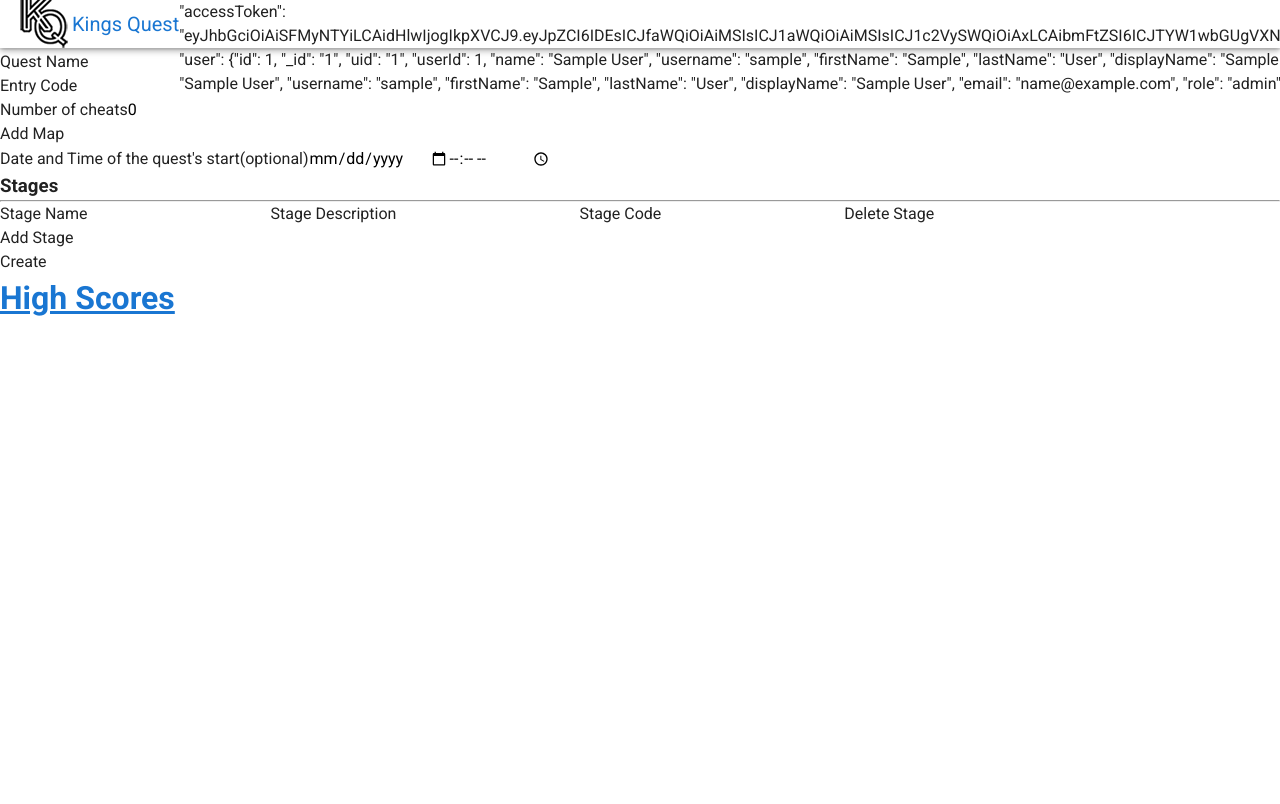
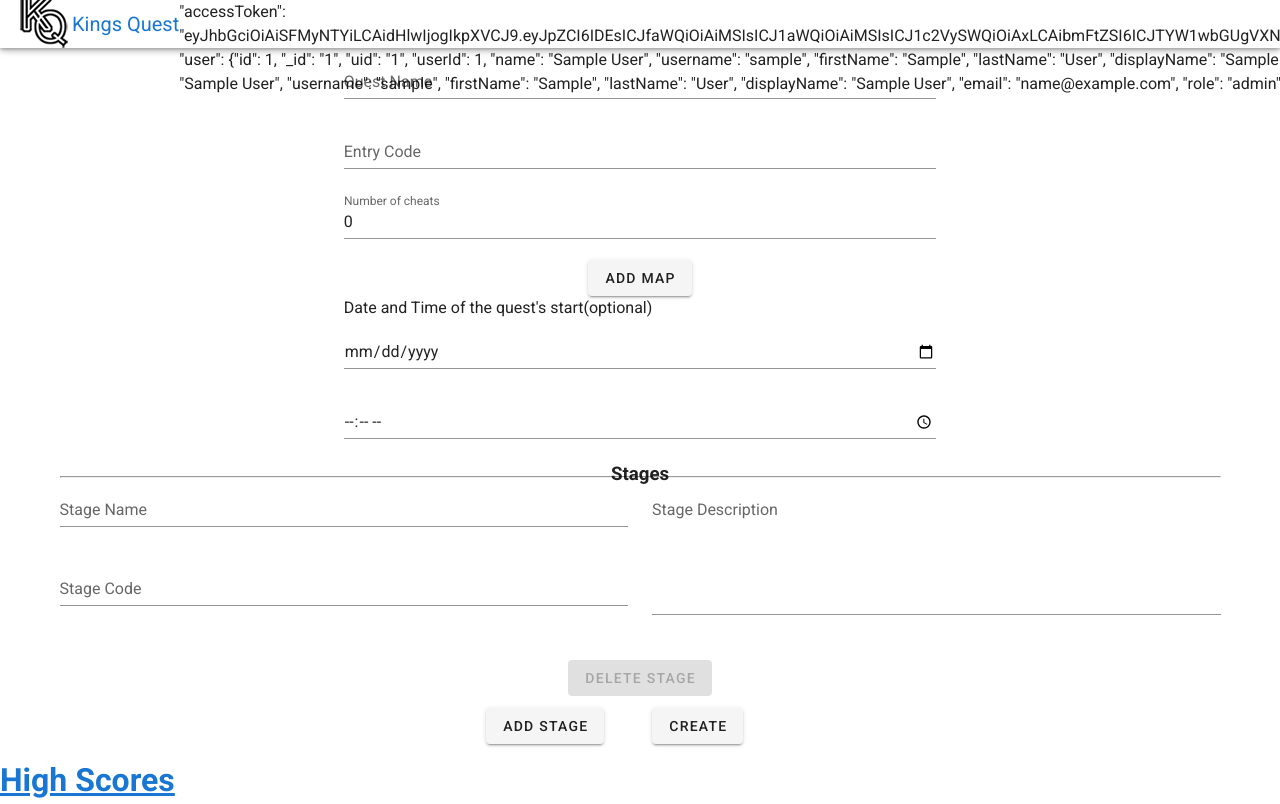
Before and after one commit to IliqNikolov/QuestVue, a Vue app in the folder quest_vue/: page /create in a window 1280 px wide. Built offline with nearby package versions, Linux system fonts and the light colour scheme; sample sign-in values are in the browser's storage; a small style sheet from the web is missing.

Commit message:
vuetifyed create adn some of the quest

```diff
--- a/quest_vue/src/components/quest/create.vue
+++ b/quest_vue/src/components/quest/create.vue
@@ -1,58 +1,78 @@
 <template>
-<form @submit.prevent="create">
-  <div>
-        <label>Quest Name</label>
-        <input v-model="questName" type="text" @blur="$v.questName.$touch()">
-        <div v-if="$v.questName.$error">Quest Name must be at least 6 characters long</div>
-    </div>
-     <div>
-        <label>Entry Code</label>
-        <input v-model="code" type="text" @blur="$v.code.$touch()">
-        <div v-if="$v.code.$error">Entry Code is required</div>
-    </div>
-    <div>
-        <label>Number of cheats</label>
-        <input v-model="cheats" type="number" @blur="$v.cheats.$touch()">
-        <div v-if="$v.cheats.$error">Number of cheats should be positive</div>
-    </div>
-    <div>
-      <button type="button" @click="toggleMap">{{buttonText}}</button>
+<v-container>
+  <v-form ref="form" >
+    <v-layout row justify-center>
+      <v-flex xs12 sm6>
+        <v-text-field v-model="questName" type="text"
+            label="Quest Name" :rules="nameRules"></v-text-field>
+        <v-text-field v-model="code" type="text"
+            label="Entry Code" :rules="codeRules"></v-text-field>
+        <v-text-field v-model="cheats" type="number"
+            label="Number of cheats" :rules="cheatRules"></v-text-field>
+        <div class="text-center">
+          <v-btn big type="button" @click="toggleMap" >{{buttonText}}</v-btn>
           <Map v-if="showMap" :mapInfo="mapInfo">
           </Map>
         </div>
         <div>
             <label>Date and Time of the quest's start(optional)</label>
-        <input v-model="date" type="date">
-        <input v-model="time" type="time">
+            <v-text-field v-model="date" type="date"/>
+            <v-text-field v-model="time" type="time"/>
         </div>
-    <div>
+      </v-flex>
+    </v-layout>
+    <v-layout row justify-center class="text-center">
+      <v-flex  xs12 sm9>
         <h3>Stages</h3>
-      <div v-for="(stage,i) in $v.stages.$each.$iter" :key="i">
+      </v-flex>
+    </v-layout>
+    <div v-for="(stage,i) in stages" :key="i">
       <hr>
-        <label>Stage Name</label>
-        <input v-model="stages[i].name" type="text" @blur="stage.name.$touch()">
-        <div v-if="stage.name.$error">Name is required</div>
-        <label>Stage Description</label>
-        <input v-model="stages[i].description" type="text" @blur="stage.description.$touch()">
-        <div v-if="stage.description.$error">Description is required</div>
-        <label>Stage Code</label>
-        <input v-model="stages[i].code" type="text" @blur="stage.code.$touch()">
-        <div v-if="stage.code.$error">Code is required</div>
-        <button :disabled="stages.length===1" type="button" @click="deleteStage(i)">Delete Stage</button>
+      <v-layout wrap row>
+        <v-layout col xs12 wrap sm6 justify-center>
+          <v-flex xs12 sm12 md12 lg12>
+            <v-text-field  v-model="stages[i].name" type="text"
+              label="Stage Name" :rules="stageRules"></v-text-field>
+          </v-flex>
+          <p></p>
+          <v-flex xs12 sm12 md12 lg12>
+            <v-text-field  v-model="stages[i].code" type="text"
+              label="Stage Code" :rules="stageCodeRules"></v-text-field>
+          </v-flex>
+        </v-layout>
+        <v-layout col xs12 sm6 justify-center>
+          <v-flex>
+            <v-textarea auto-grow v-model="stages[i].description" type="text"
+              label="Stage Description" :rules="descriptionRules"></v-textarea>
+          </v-flex>
+        </v-layout>
+      </v-layout>
+      <v-layout row>
+      <v-layout col justify-center>
+        <v-btn :disabled="stages.length===1" type="button" @click="deleteStage(i)">Delete Stage</v-btn>
+      </v-layout>
+      </v-layout>
     </div>
-    <button type="button" @click="addStage">Add Stage</button>
-    </div>
-    <button :disabled="$v.$invalid">Create</button>
-</form>
+       <v-layout row xs12 sm9 >
+      <v-layout col justify-end>
+      <v-flex xs4 sm3>
+        <v-btn type="button" @click="addStage">Add Stage</v-btn>
+      </v-flex>
+      </v-layout>
+      <v-layout col justify-start>
+      <v-flex xs4 sm3>
+        <v-btn @click="create">Create</v-btn>
+      </v-flex>
+      </v-layout>
+    </v-layout>
+  </v-form>
+</v-container>
 </template>
 <script>
 import Map from "../quest/map"
-import { validationMixin } from "vuelidate";
-import { required, minLength, minValue } from "vuelidate/lib/validators";
 import questServices from "../../services/questServices";
 export default {
     name:"Create",
-    mixins:[validationMixin],
     props:{usernameAndLogout:{}},
     data(){
         return{
@@ -72,7 +92,21 @@ export default {
             name:"",
             description:"",
             code:""
-          }]
+          }],
+          nameRules:[
+            v => !!v || "Quest Name is required",
+            v => (v && v.length >= 6) || "Quest Name can't be  less than 6 characters",
+          ],
+          codeRules:[
+            v => !!v || "Code Name is required"
+          ],
+          cheatRules:[
+            v => Number.isInteger(parseInt(v)) || "Cheats must be an integer",
+            v => v>=0 || "Cheats must be a non negative integer"
+          ],
+          stageRules:[v => !!v || "Stage Name is required"],
+          descriptionRules:[v => !!v || "Stage Description is required"],
+          stageCodeRules:[v => !!v || "Stage Code is required"],
         }
     },
     methods:{
@@ -101,24 +135,13 @@ export default {
         this.stages.splice(e,1);
       },
       create: function(){
+        if (this.$refs.form.validate()) {
         questServices.Create(this.questName,this.code,this.cheats,this.mapInfo.position.lat,
         this.mapInfo.position.lng,this.showMap,this.date,this.time,this.stages).then(()=>{
           this.$router.push("/")
         }).catch(()=>this.usernameAndLogout.logout());
-      }
+      }}
     },
-    components:{Map},
-    validations:{
-        questName: {required,minLength: minLength(6) },
-        code: {required},
-        cheats:{required,minValue: minValue(0)},
-        stages:{
-          $each:{
-            name:{required},
-            description:{required},
-            code:{required}
-          }
-        }
-    }
+    components:{Map}
 }
 </script>
--- a/quest_vue/src/components/quest/highScores.vue
+++ b/quest_vue/src/components/quest/highScores.vue
@@ -36,7 +36,6 @@ export default  {
         getData: function () {
             questServices.Score().then(res =>{
                 this.resData=res.data
-                console.log(this.resData);
         })
         }
     }
--- a/quest_vue/src/components/quest/list.vue
+++ b/quest_vue/src/components/quest/list.vue
@@ -1,7 +1,7 @@
 <template>
     <div>
         <div>
-            <button @click="toggleJoinQuest">{{joinButtonText}}</button>
+            <v-btn @click="toggleJoinQuest">{{joinButtonText}}</v-btn>
             <router-link to="/create" tag="button">Create Quest</router-link>
         </div>
         <font v-if="showQuestEntryForm" @submit.prevent="joinQuest">
--- a/quest_vue/src/components/quest/quest.vue
+++ b/quest_vue/src/components/quest/quest.vue
@@ -1,11 +1,40 @@
 <template>
-    <div>
+<div>
+    <v-container class="hidden-sm-and-down">
+      <v-layout row>
+          <v-flex sm3 col>
+            <div>
+              <list @changeQuest="changeQuest" @changeQuestToThis="changeQuestToThis" :usernameAndLogout="usernameAndLogout" ref="list"></list>
+            </div>
+          </v-flex>
+          <v-flex xs12 sm9 col>
+            <h1 v-if="Object.keys(quest).length === 0">
+                Please slect Quest
+            </h1>
+            <Info v-else :invalidQuestCode="invalidQuestCode" :quest="quest" @start="start" @end="end" @cheat="cheat" @delete="deleteQuest" @leave="leave" @enter="enter" ref="info"></Info>
+          </v-flex>
+      </v-layout>
+    </v-container>
+    <div class="hidden-md-and-up">
+      <v-btn
+              fab
+              color="cyan accent-2"
+              bottom
+              left
+              absolute
+              @click="nav=true"
+            >
+              <v-icon>mdi-plus</v-icon>
+            </v-btn>
+      <v-navigation-drawer app v-model="nav">
         <list @changeQuest="changeQuest" @changeQuestToThis="changeQuestToThis" :usernameAndLogout="usernameAndLogout" ref="list"></list>
+      </v-navigation-drawer>
         <h1 v-if="Object.keys(quest).length === 0">
             Please slect Quest
         </h1>
         <Info v-else :invalidQuestCode="invalidQuestCode" :quest="quest" @start="start" @end="end" @cheat="cheat" @delete="deleteQuest" @leave="leave" @enter="enter" ref="info"></Info>
     </div>
+</div>
 </template>
 
 <script>
@@ -19,7 +48,8 @@ export default {
   data:function(){
     return{
       quest:{},
-      invalidQuestCode:false
+      invalidQuestCode:false,
+      nav:true
     }
   },
   components:{List,Info},
--- a/quest_vue/src/components/shared/Header.vue
+++ b/quest_vue/src/components/shared/Header.vue
@@ -15,7 +15,7 @@
                     Change Password
                 </v-btn>
             </router-link>
-            <v-btn text small @click="usernameAndLogout.logout" class="hidden-sm-and-down">Logout</v-btn>
+            <v-btn text small @click="usernameAndLogout.logout">Logout</v-btn>
         </template>
         <template  v-else>
             <router-link to="/login">
--- a/quest_vue/src/components/user/login.vue
+++ b/quest_vue/src/components/user/login.vue
@@ -1,4 +1,7 @@
 <template>
+<v-container class="fill-height">
+        <v-layout row justify-center>
+            <v-flex xs12 sm6>
                 <v-form ref="form">
                         <v-text-field v-model="username" type="text"
                         label="Username" :rules="usrnameRules"></v-text-field>
@@ -7,6 +10,9 @@
                     <div v-if="isInvalidUsernameOrPassword">Invalid username or password</div>
                     <v-btn small color="primary" @click="login">Login</v-btn>
                 </v-form>
+            </v-flex>
+        </v-layout>
+    </v-container>
 </template>
 <script>
 import userServices from '../../services/userServices'
--- a/quest_vue/src/components/user/register.vue
+++ b/quest_vue/src/components/user/register.vue
@@ -1,4 +1,7 @@
 <template>
+    <v-container class="fill-height">
+        <v-layout row justify-center>
+            <v-flex xs12 sm6>
                 <v-form ref="form">
                     <v-text-field v-model="username" type="text"
                         label="Username" :rules="usrnameRules"></v-text-field>
@@ -9,6 +12,9 @@
                     <div v-if="isUsernameTaken">Username Taken</div>
                     <v-btn small color="primary" @click="register">Register</v-btn>
                 </v-form>
+            </v-flex>
+        </v-layout>
+    </v-container>
 </template>
 <script>
 import userServices from '../../services/userServices'
```
Lines whose indentation alone changed are shown as unchanged.
